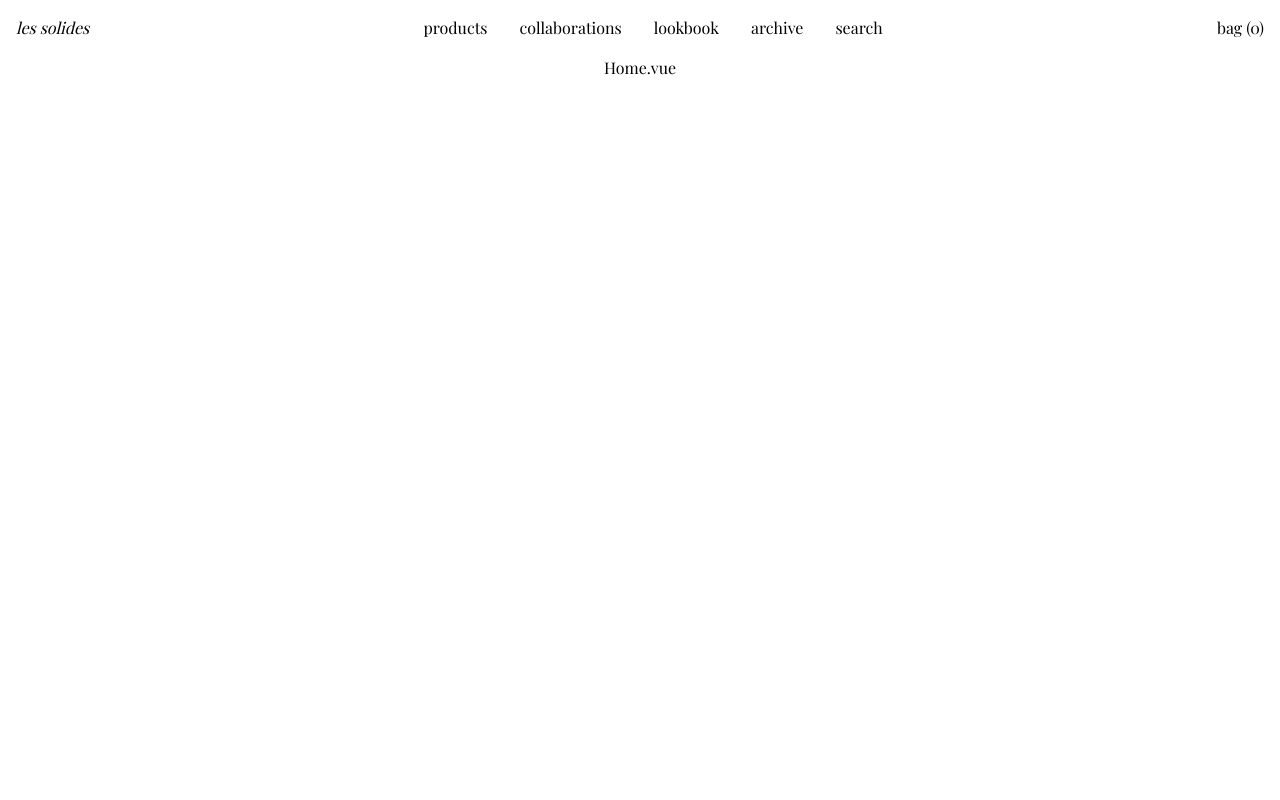
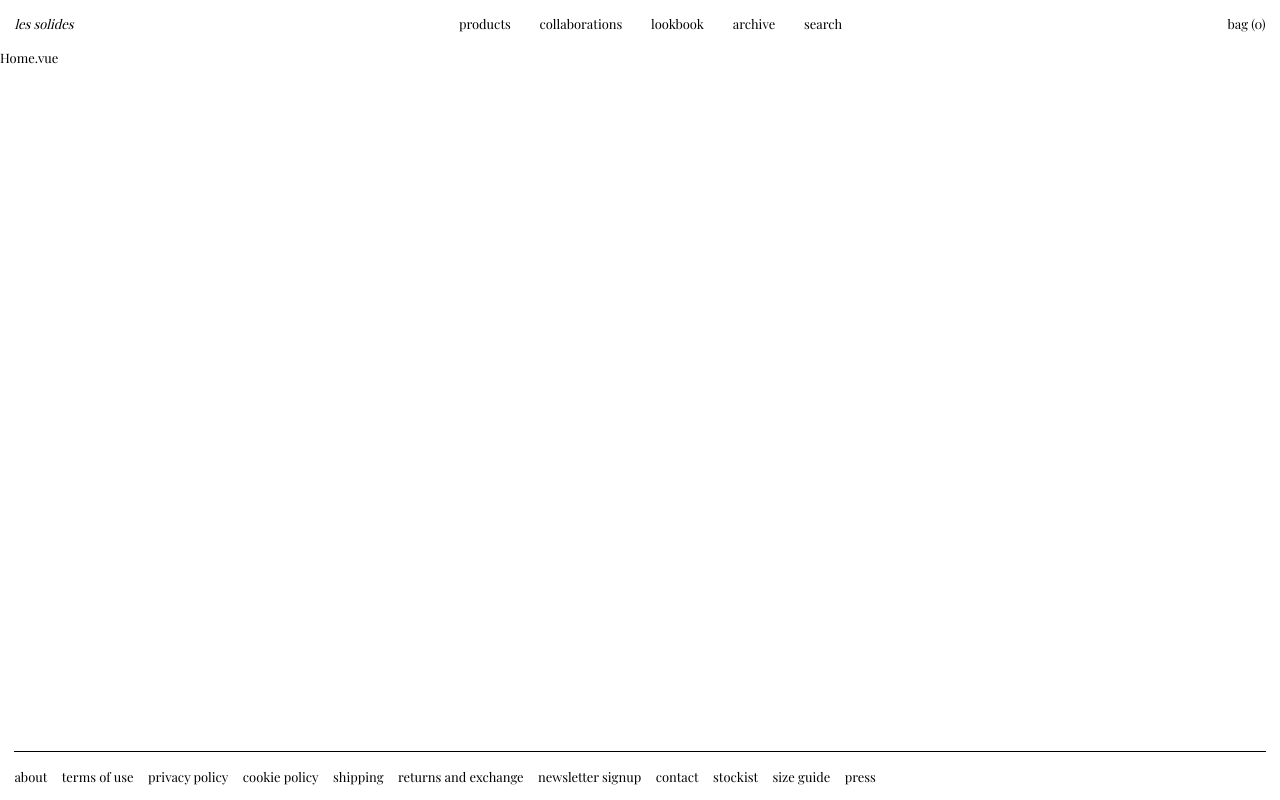
Before and after one commit to les-solides/website, a Vue app: page / in a window 1280 px wide. Built offline with nearby package versions, Linux system fonts and the light colour scheme; a web font is replaced by a local one.

Commit message:
add footer

```diff
--- a/src/App.vue
+++ b/src/App.vue
@@ -9,29 +9,6 @@
 		<TheFooter />
 	</div>
 </template>
-
-<style>
-	#app {
-		font-family: Avenir, Helvetica, Arial, sans-serif;
-		-webkit-font-smoothing: antialiased;
-		-moz-osx-font-smoothing: grayscale;
-		text-align: center;
-		color: #2c3e50;
-	}
-
-	#nav {
-		padding: 30px;
-	}
-
-	#nav a {
-		font-weight: bold;
-		color: #2c3e50;
-	}
-
-	#nav a.router-link-exact-active {
-		color: #42b983;
-	}
-</style>
 <script>
 	import TheHeader from "./components/layout/TheHeader";
 	import TheFooter from "./components/layout/TheFooter";
--- a/src/components/layout/TheBody.vue
+++ b/src/components/layout/TheBody.vue
@@ -7,7 +7,21 @@
 <script>
 	export default {
 		name: "TheBody",
-		mounted() {
+		methods: {
+			setFooterHeightCSSVariable() {
+				let root = document.documentElement;
+				let footer = document.querySelector('footer');
+
+				if ( ! footer || ! footer.clientHeight) {
+					return;
+				}
+
+				root.style.setProperty(
+					'--footer-height',
+					`${ footer.clientHeight }px`
+				);
+			},
+			setHeaderHeightCSSVariable() {
 				let root = document.documentElement;
 				let header = document.querySelector('header');
 
@@ -17,14 +31,23 @@
 
 				root.style.setProperty(
 					'--header-height',
-				`${header.clientHeight}px`
+					`${ header.clientHeight }px`
 				);
+			}
+		},
+		mounted() {
+			this.setFooterHeightCSSVariable();
+			this.setHeaderHeightCSSVariable();
 		}
 	};
 </script>
 
 <style scoped>
 	#main {
-		min-height: calc(100vh - var(--header-height));
+		min-height: calc(
+				100vh -
+				var(--header-height) -
+				var(--footer-height)
+		);
 	}
 </style>
--- a/src/components/layout/TheFooter.vue
+++ b/src/components/layout/TheFooter.vue
@@ -1,15 +1,85 @@
 <template>
-	<div>
+	<footer class="bg-white z-10">
+		<article class="bg-white fixed p-4 transition-medium w-full"
+				 :class="{ 'top-0': open, 'top-100': !open }">
+			<Burger @click.native="closeFooter"
+					class="fixed mr-4 right"
+					:open="true" />
 
-	</div>
+			<About v-if="currentRoute === footer.routes.ABOUT" />
+		</article>
+
+		<div class="border-top md:flex mx-4 py-4">
+			<button @click="openFooter(footer.routes.ABOUT)"
+					class="mr-4">about
+			</button>
+			<button @click="openFooter(footer.routes.TERMS)"
+					class="mr-4">terms of use
+			</button>
+			<button @click="openFooter(footer.routes.PRIVACY)"
+					class="mr-4">privacy policy
+			</button>
+			<button @click="openFooter(footer.routes.COOKIE)"
+					class="mr-4">cookie policy
+			</button>
+			<button @click="openFooter(footer.routes.SHIPPING)"
+					class="mr-4">shipping
+			</button>
+			<button @click="openFooter(footer.routes.RETURNS)"
+					class="mr-4">returns and exchange
+			</button>
+			<button @click="openFooter(footer.routes.NEWSLETTER)"
+					class="mr-4">newsletter signup
+			</button>
+			<button @click="openFooter(footer.routes.CONTACT)"
+					class="mr-4">contact
+			</button>
+			<button @click="openFooter(footer.routes.STOCKISTS)"
+					class="mr-4">stockist
+			</button>
+			<button @click="openFooter(footer.routes.SIZE)"
+					class="mr-4">size guide
+			</button>
+			<button @click="openFooter(footer.routes.PRESS)"
+					class="mr-4">press
+			</button>
+		</div>
+	</footer>
 </template>
 
 <script>
+	import Burger from "../partials/Burger";
+	import Footer from "../../modules/Footer";
+	import About from "../../views/footer/About";
+
 	export default {
-		name: "TheFooter"
+		name: "TheFooter",
+		components: {About, Burger},
+		data: () => ({
+			currentRoute: null,
+			footer: Footer,
+			open: false
+		}),
+		methods: {
+			closeFooter() {
+				this.open = false;
+			},
+			openFooter(route) {
+				if (
+					this.open &&
+					this.currentRoute === route
+				) {
+					return this.closeFooter();
+				}
+				this.currentRoute = route;
+				return this.open = true;
+			}
+		}
 	};
 </script>
 
 <style scoped>
-
+	article {
+		height: calc(100vh - var(--footer-height));
+	}
 </style>
--- a/src/components/layout/TheHeader.vue
+++ b/src/components/layout/TheHeader.vue
@@ -1,5 +1,6 @@
 <template>
-	<header class="bg-white fixed h-full md:h-auto md:sticky md:p-4 md:top-0 top-0 transition-medium w-full"
+	<header class="bg-white fixed h-full md:h-auto md:sticky md:p-4 md:top-0
+					md:z-0 text-center top-0 transition-medium w-full z-20"
 			:class="{ 'top-100': !menuOpen }">
 
 		<Burger @click.native="menuOpen = !menuOpen"
@@ -49,9 +50,9 @@
 
 	export default {
 		name: "TheHeader",
-		components: { Route, Burger },
-		data: () => ( {
+		components: {Route, Burger},
+		data: () => ({
 			menuOpen: false
-		} )
+		})
 	};
 </script>
--- /dev/null
+++ b/src/modules/Footer.js
@@ -0,0 +1,15 @@
+export default class Footer {
+	static routes = {
+		ABOUT: 'about',
+		TERMS: 'terms',
+		PRIVACY: 'privacy',
+		COOKIE: 'cookie',
+		SHIPPING: 'shipping',
+		RETURNS: 'returns',
+		NEWSLETTER: 'newsletter',
+		CONTACT: 'contact',
+		STOCKISTS: 'stockists',
+		SIZE: 'size',
+		PRESS: 'press'
+	}
+}
--- a/src/scss/partials/les_solides.scss
+++ b/src/scss/partials/les_solides.scss
@@ -3,7 +3,11 @@
 * {
 	color: $color-primary;
 	font-family: $font-family;
+	font-size: $font-size-base;
+	outline: none!important;
 	overflow: -moz-scrollbars-none;
+	margin: 0;
+	padding: 0;
 	text-decoration: none;
 	-moz-osx-font-smoothing: grayscale;
 	-ms-overflow-style: none;
@@ -14,25 +18,59 @@
 	}
 }
 
+// -- B [Start]
+.border-top {
+	border-top: 0.5px solid black;
+}
+
 .bottom-5 {
 	bottom: 5%;
 }
 
 button.menu {
-	outline: none!important;
 	padding: $font-size-base * 1.5;
 }
+// -- B [End]
 
+// -- H [Start]
+h1 {
+	font-size: $font-size-base * 1.25;
+}
+h2 {
+	font-size: $font-size-base * 1.20;
+}
+h3 {
+	font-size: $font-size-base * 1.15;
+}
+h4 {
+	font-size: $font-size-base * 1.10;
+}
+// -- H [End]
+
+// -- M [Start]
 .mobile {
 	@media (min-width: 768px) {
 		display: none;
 	}
 }
+// -- M [End]
 
+// -- R [Start]
+.right {
+	right: 0;
+}
+// -- R [End]
+
+// -- T [Start]
 .top-100 {
 	top: 100%;
 }
+// -- T [End]
 
 .transition-medium {
 	transition: 1s;
 }
+
+.vh-100 {
+	height: 100vh;
+}
--- a/src/scss/partials/variables.scss
+++ b/src/scss/partials/variables.scss
@@ -1,10 +1,13 @@
+$size-base: 1rem;
+
 $font-family: 'Playfair Display', Helvetica, serif;
-$font-size-base: 1rem;
+$font-size-base: $size-base * 0.9;
 
 $color-primary: black;
 
 $breakpoint-md: 768px; // => @media (min-width: 768px) {
 
 :root {
+	--footer-height: 56px;
 	--header-height: 56px;
 }
--- /dev/null
+++ b/src/views/footer/About.vue
@@ -0,0 +1,24 @@
+<template>
+	<div class="w-2/3">
+		<h3>About</h3>
+		<p>
+			Established in 2018, les solides is a multidisciplinary creative project. Founded by Anna Z’Brun, they
+			create timeless pieces that are produced locally in Bali and remain detached from the seasons of the fashion
+			industry. Anna Z’Brun sees her label as a counterpoint to mass consumption and fast pace, she relies on minimal
+			and timeless design. Far from binary gender roles, their designs work for everyone, focusing on craftsmanship,
+			technique, and sustainable fabrication. The brand presents a hybrid practice that is guided by a strong emphasis
+			on experimentation and collaboration translated through a fluid merging of reference. les solides wants to use
+			the wisdom of many, not only the intelligence of a few.
+		</p>
+	</div>
+</template>
+
+<script>
+	export default {
+		name: "About"
+	};
+</script>
+
+<style scoped>
+
+</style>
```
Lines whose indentation alone changed are shown as unchanged.
